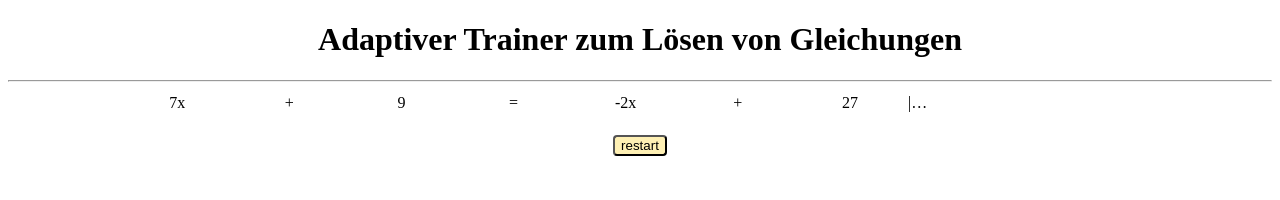
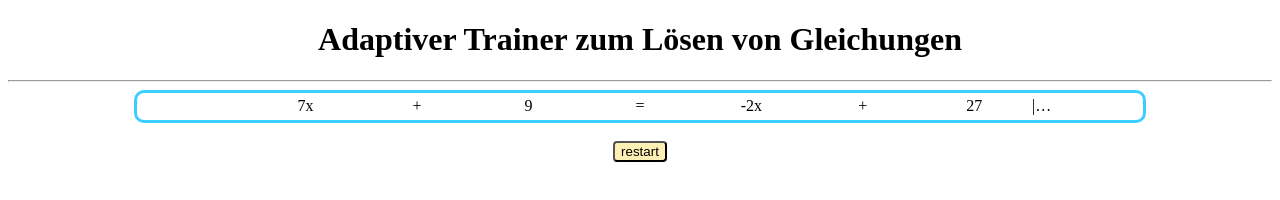
Before and after one commit to rwaindok/bll, a plain HTML site: page index.html in a window 1280 px wide. Both pictures are taken after a click on the button "start". Drawn offline with Linux system fonts and the light colour scheme.

Commit message:
margin added und radius besser

```diff
--- a/style.css
+++ b/style.css
@@ -5,8 +5,9 @@ body{
 table {
   width: 80%; /* Definiert die Gesamtbreite der Tabelle */
   table-layout: fixed; /* Erzwingt die feste Spaltenberechnung */
-  margin: solid rgba(22, 197, 255, 0.836);
-  border-radius: 15%;
+  border: solid rgba(22, 197, 255, 0.836);
+  border-radius: 10px;
+  margin: 0 auto;
 }
 
 td {
```
